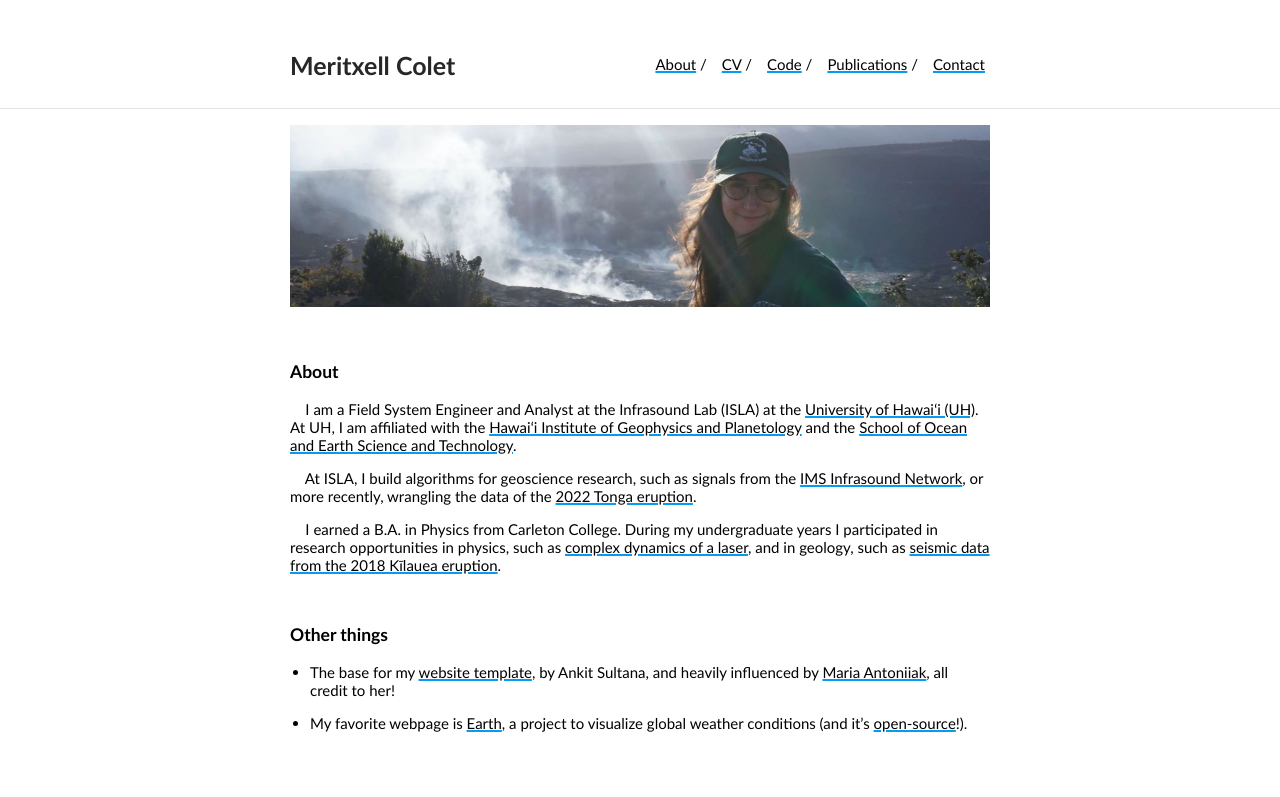
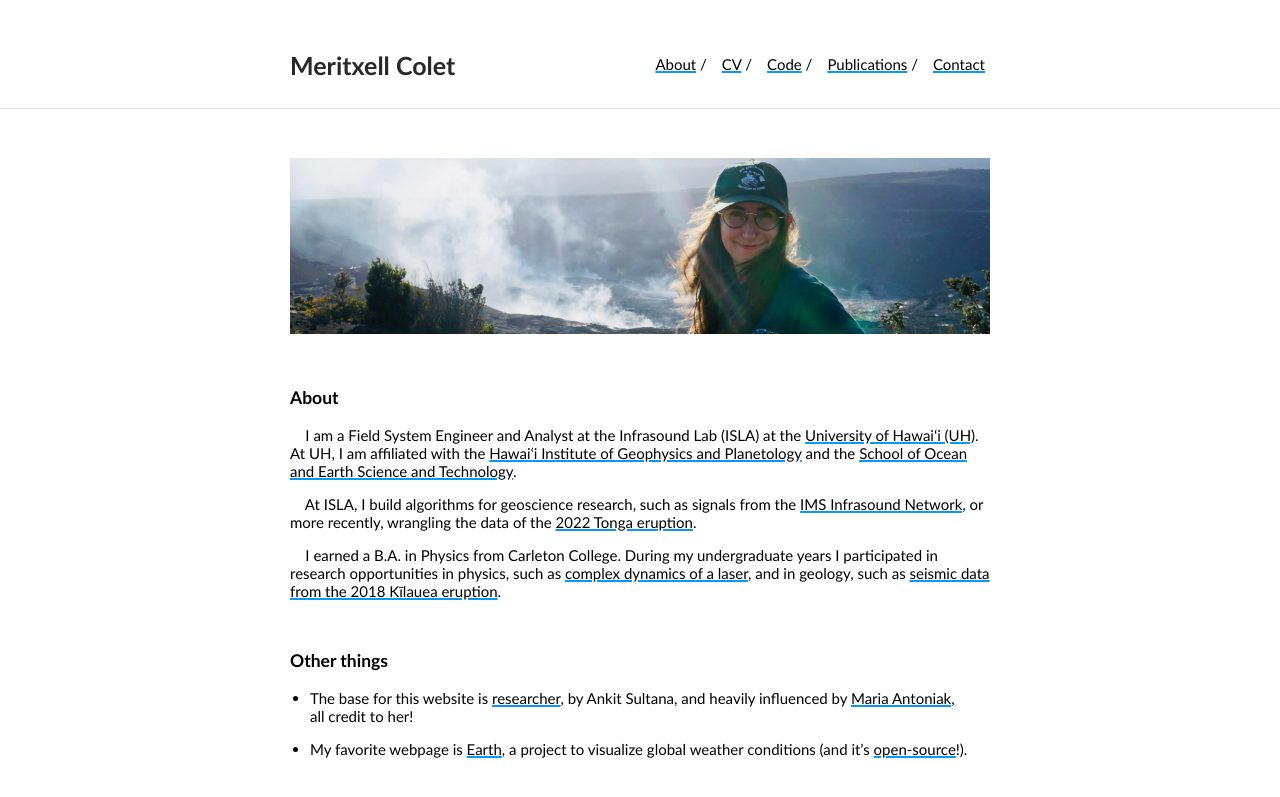
Before and after one commit to MeritxellC/MeritxellC.github.io, a Jekyll site: the page built from index.md, in a window 1280 px wide. Shown: the top 797 px of the page. Built offline with Jekyll 4.4.1, drawn with Linux system fonts in a browser that asks for light colours.

Commit message:
new photo

```diff
--- a/index.md
+++ b/index.md
@@ -1,7 +1,7 @@
 ---
 layout: default
 ---
-
+<br style="line-height:3">
 
 <img src="./img/kilauea_photo_trim.JPG" alt="Meri at Kīlauea volcano">
 
@@ -31,8 +31,8 @@ as [seismic data from the 2018 Kīlauea eruption](https://ui.adsabs.harvard.edu/
 Other things
 </h3>
 
-- The base for my [website template](https://github.com/ankitsultana/researcher), by Ankit Sultana, and heavily influenced
-by [Maria Antoniiak](https://maria-antoniak.github.io), all credit to her!
+- The base for this website is [researcher](https://github.com/ankitsultana/researcher), by Ankit Sultana, and heavily influenced
+by [Maria Antoniak](https://maria-antoniak.github.io), all credit to her!
 
 - My favorite webpage is [Earth](https://earth.nullschool.net), a project to visualize global weather conditions (and it's
 [open-source](https://github.com/cambecc/earth)!).
```
Also changed, not shown: img/kilauea_photo_trim.JPG (deleted), img/kilauea_photo_trim.jpg (added).
